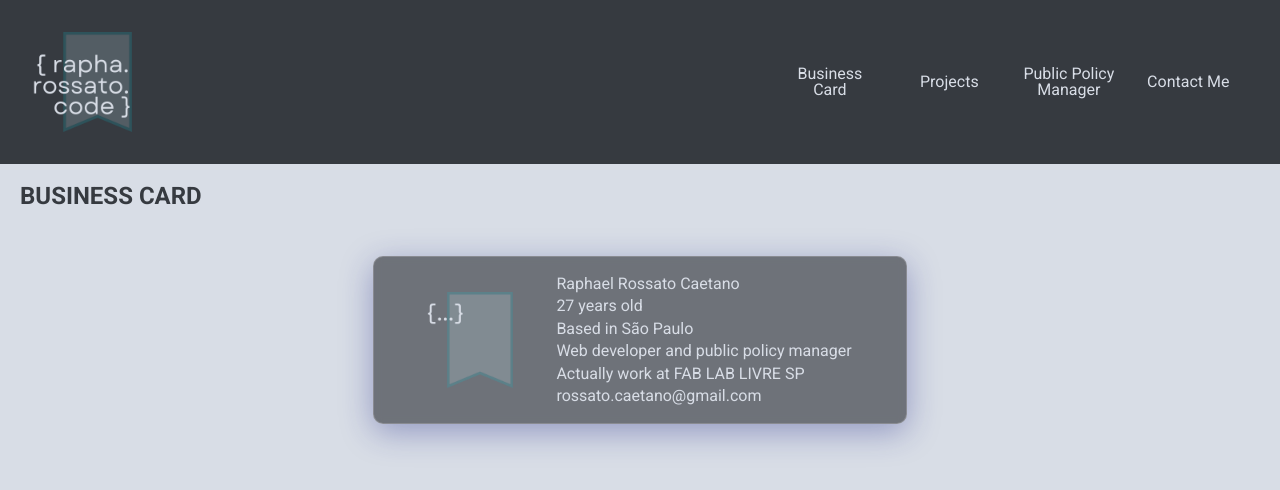
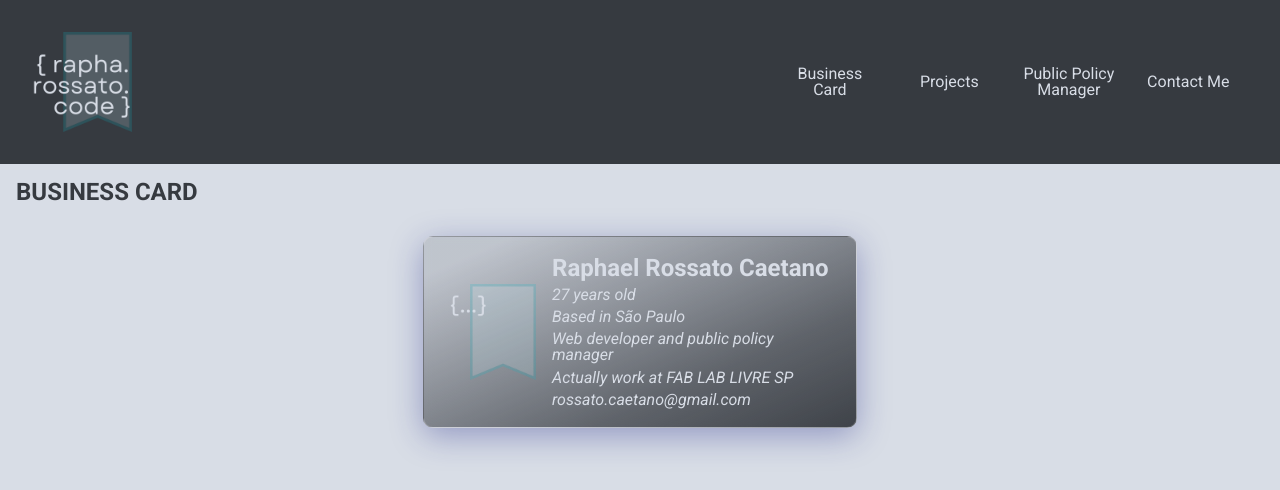
Before and after one commit to rossatocaetano/portfolio, a React (Create React App) app: page /business in a window 1280 px wide. Shown: the top 490 px of the page. Built offline with nearby package versions, Linux system fonts and the light colour scheme.

Commit message:
add a position parameter to Business Card component and ajust the sass documents

```diff
--- a/src/App.scss
+++ b/src/App.module.scss
@@ -9,6 +9,7 @@ body {
         font-size: larger;
         font-size: 1.5em;
         color: $palette2;
-        padding: 1.25rem;
+        padding: 1rem;
+
     }
 }
--- a/src/App.tsx
+++ b/src/App.tsx
@@ -1,4 +1,4 @@
-import './App.scss';
+import './App.module.scss';
 import Navbar from './Components/Navbar';
 import BusinessCard from './Components/BusinessCard';
 import image from './assets/BusinessCard.png'
@@ -11,7 +11,7 @@ function App() {
     <>
       <Navbar links={navBarTitles}></Navbar>
       <h1>BUSINESS CARD</h1>
-      <BusinessCard items={personalInformation} image={image}></BusinessCard>
+      <BusinessCard items={personalInformation} image={image} vertical={false}></BusinessCard>
     </>
   );
 }
--- a/src/Components/BusinessCard/BusinessCard.module.scss
+++ b/src/Components/BusinessCard/BusinessCard.module.scss
@@ -3,14 +3,15 @@
 .container{
     display: flex;
     width: 100%;
-    height: 20vh;
-    padding: 2rem 0;
+    height: fit-content;
+    padding: 1rem 0;
     align-items: center;
     justify-content: center;
 
     .businesscard {
         /* glassmorphism*/
-        background: rgba( 54, 58, 64, 0.65 );
+        background-image: linear-gradient(to bottom right, rgba( 54, 58, 64, 0.15) 10%, rgba( 54, 58, 64, 0.75) 70%, rgba( 54, 58, 64, 0.95)  );
+        //background: rgba( 54, 58, 64, 0.65 );
         box-shadow: 0 8px 32px 0 rgba( 31, 38, 135, 0.37 );
         backdrop-filter: blur( 5px );
         -webkit-backdrop-filter: blur( 5px );
@@ -22,10 +23,20 @@
         justify-content: space-evenly;
         flex-direction: row;
         width: 80%;
-        max-width: 500px;
+        max-width: 400px;
         height: fit-content;
         padding: 1rem;
         color: $palette3;
+
+        &Vertical {
+            flex-direction: column;
+
+            & ul {
+                display: flex;
+                align-items: center;
+                justify-content: center;
+            }
+        }
 
         .image {
             height: 6rem;
@@ -45,6 +56,7 @@
                 display: flex;
                 flex-wrap: wrap;
                 word-wrap: break-word;
+                font-style: italic;
 
                 & a {
                     text-decoration: none;
@@ -53,6 +65,14 @@
 
                 }
             }
+
+            & li:first-child {
+                font-size: 1.5em;
+                font-weight: bold;
+                font-style:normal;
+
+            }
+
         }
     }
 
@@ -61,5 +81,6 @@
 @media (width < $layout-breakpoint-extra-small) {
     .information {
         font-size: .7rem;
+
     }
 }
--- a/src/Components/BusinessCard/index.tsx
+++ b/src/Components/BusinessCard/index.tsx
@@ -2,10 +2,18 @@ import style from './BusinessCard.module.scss';
 import {IBusinessCard} from '../../types/menu';
 
 const BusinessCard = (props:IBusinessCard) => {
+    const verticalParameter: boolean = props.vertical;
+
+    const vertical = (verticalParameter: boolean) => {
+        if (verticalParameter) {
+            return [style.businesscard, style.businesscardVertical].join(' ');
+        } else {
+            return style.businesscard;
+        }};
 
     return (
         <div className={style.container}>
-            <div className={style.businesscard}>
+            <div className={ vertical(verticalParameter) }>
                 <img className={style.image} alt='logo' src={props.image} />
 
                 <ul className={style.information}>
--- a/src/Components/Navbar/Menu/index.tsx
+++ b/src/Components/Navbar/Menu/index.tsx
@@ -12,7 +12,6 @@ const Menu = (props: IMenu) => {
                     </li>)
             })}
         </ul>
-
     )
 }
 
--- a/src/types/menu.ts
+++ b/src/types/menu.ts
@@ -5,4 +5,5 @@ export interface IMenu {
 export interface IBusinessCard {
     image: string,
     items: string[];
+    vertical: boolean;
 }
```
